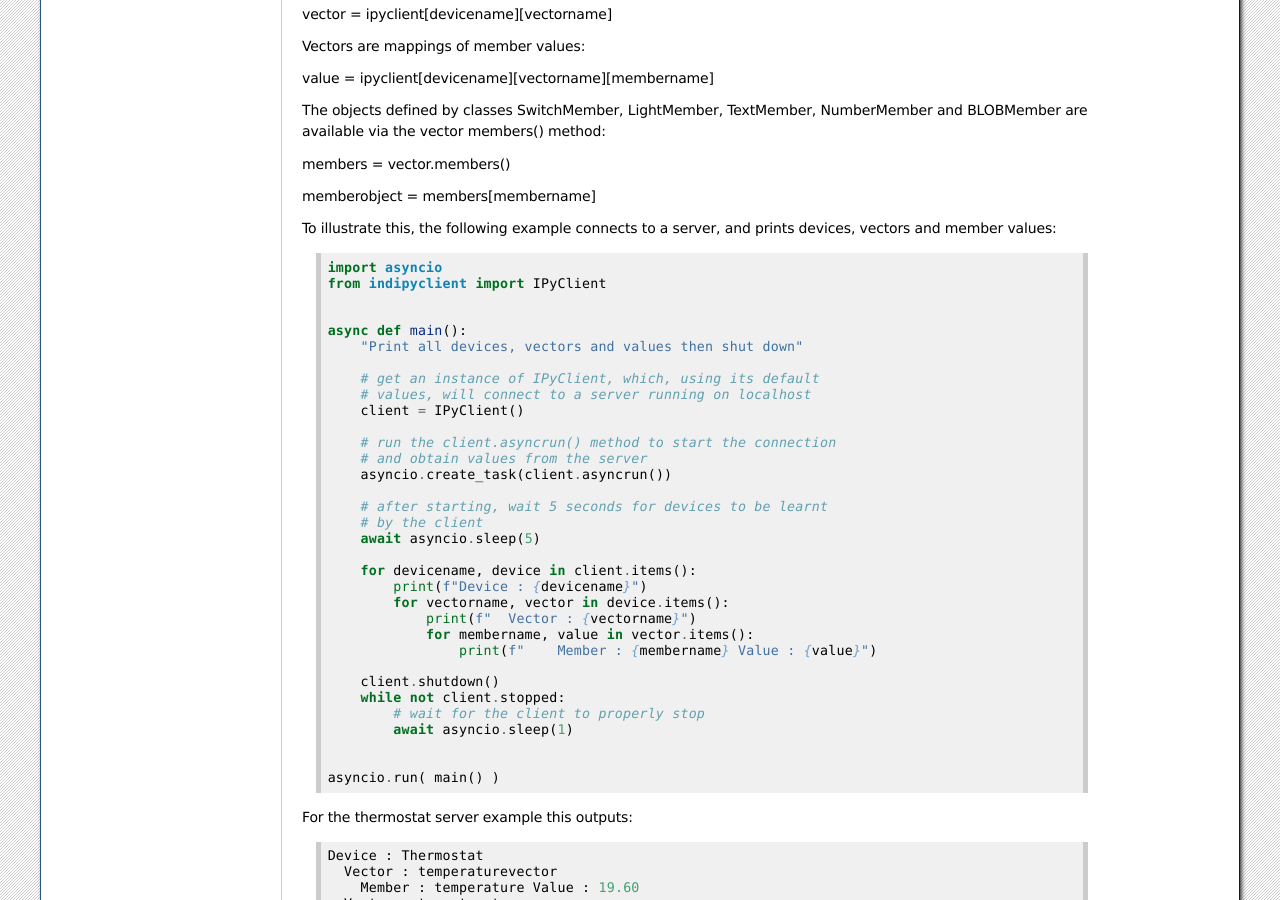
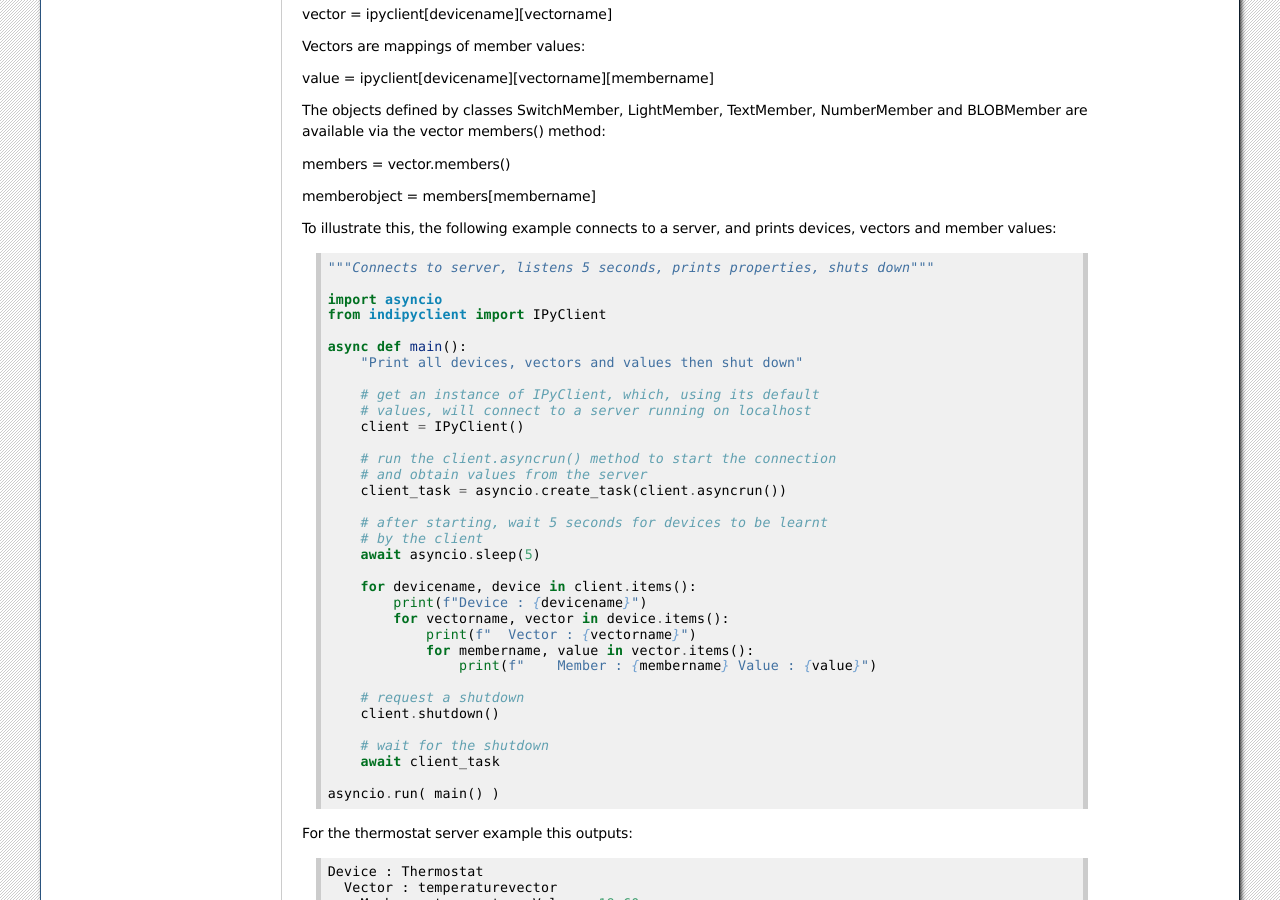
Before and after one commit to bernie-skipole/indipyclient, a Sphinx documentation site: the page built from docs/source/usage/propertymembers.rst, in a window 1280 px wide and 900 px high, scrolled down 2317 px. Built offline with Sphinx 7.4.7, drawn with Linux system fonts in a browser that asks for light colours.

Commit message:
Updated documentation

```diff
--- a/docs/source/usage/propertymembers.rst
+++ b/docs/source/usage/propertymembers.rst
@@ -123,9 +123,11 @@ memberobject = members[membername]
 
 To illustrate this, the following example connects to a server, and prints devices, vectors and member values::
 
+
+    """Connects to server, listens 5 seconds, prints properties, shuts down"""
+
     import asyncio
     from indipyclient import IPyClient
-
 
     async def main():
         "Print all devices, vectors and values then shut down"
@@ -136,7 +138,7 @@ To illustrate this, the following example connects to a server, and prints devic
 
         # run the client.asyncrun() method to start the connection
         # and obtain values from the server
-        asyncio.create_task(client.asyncrun())
+        client_task = asyncio.create_task(client.asyncrun())
 
         # after starting, wait 5 seconds for devices to be learnt
         # by the client
@@ -149,13 +151,14 @@ To illustrate this, the following example connects to a server, and prints devic
                 for membername, value in vector.items():
                     print(f"    Member : {membername} Value : {value}")
 
+        # request a shutdown
         client.shutdown()
-        while not client.stopped:
-            # wait for the client to properly stop
-            await asyncio.sleep(1)
 
+        # wait for the shutdown
+        await client_task
 
     asyncio.run( main() )
+
 
 For the thermostat server example this outputs::
 
```
